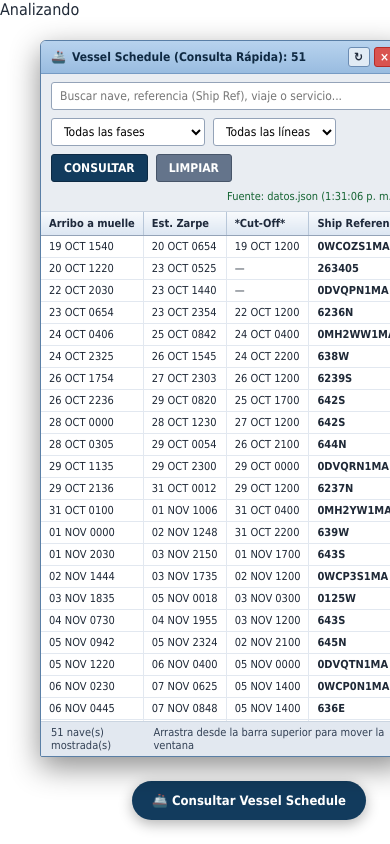
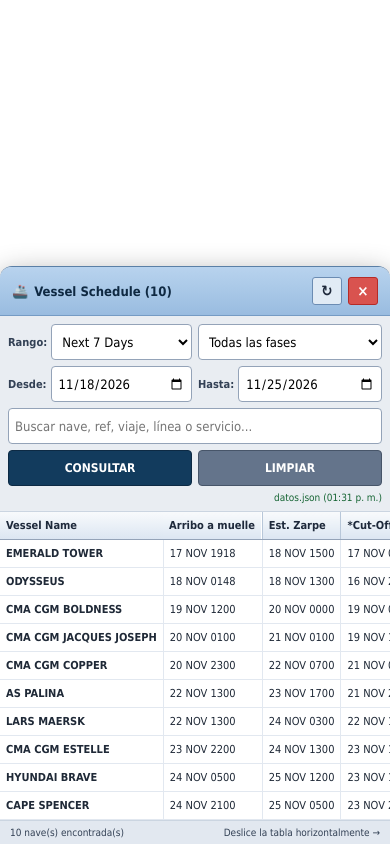
Before and after one commit to darlyjarring/reporteriaportuaria, a plain HTML site: page consulta_naves.html in a window 390 px wide. Drawn offline with Linux system fonts and the light colour scheme.

Commit message:
Refactor consulta_naves.html for layout and style updates
Updated various styles and elements in consulta_naves.html for improved layout and responsiveness. Enhanced the toolbar and button functionalities.

```diff
--- a/consulta_naves.html
+++ b/consulta_naves.html
@@ -2,7 +2,7 @@
 <html lang="es">
 <head>
 <meta charset="UTF-8">
-<meta name="viewport" content="width=device-width, initial-scale=1.0">
+<meta name="viewport" content="width=device-width, initial-scale=1.0, maximum-scale=1.0, user-scalable=no">
 <title>Consulta Flotante - Vessel Schedule</title>
 <style>
   * { box-sizing: border-box; font-family: Tahoma, Arial, sans-serif; }
@@ -15,22 +15,23 @@
   /* Botón flotante disparador */
   .btn-flotante-trigger {
     position: fixed;
-    bottom: 24px;
-    right: 24px;
+    bottom: 20px;
+    right: 20px;
     z-index: 9998;
     background: #123b5d;
     color: #fff;
     border: none;
     border-radius: 50px;
-    padding: 12px 20px;
+    padding: 12px 18px;
     font-size: 13px;
     font-weight: bold;
     cursor: pointer;
-    box-shadow: 0 4px 14px rgba(0,0,0,0.3);
+    box-shadow: 0 4px 14px rgba(0,0,0,0.35);
     display: flex;
     align-items: center;
     gap: 8px;
     transition: transform 0.15s, background 0.15s;
+    touch-action: manipulation;
   }
   .btn-flotante-trigger:hover {
     background: #0d2a44;
@@ -40,10 +41,10 @@
   /* Ventana flotante estilo escritorio / Navis */
   .ventana-flotante {
     position: fixed;
-    top: 40px;
-    left: 40px;
-    width: min(1050px, 94vw);
-    max-height: 85vh;
+    top: 24px;
+    left: 24px;
+    width: min(1140px, 95vw);
+    max-height: 88vh;
     background: #f0f0f0;
     border: 1px solid #5a7fa6;
     border-radius: 6px 6px 2px 2px;
@@ -61,12 +62,13 @@
   .barra-titulo {
     background: linear-gradient(180deg, #b8d3ee 0%, #99bce0 100%);
     border-bottom: 1px solid #759bc4;
-    padding: 6px 10px;
+    padding: 7px 10px;
     display: flex;
     justify-content: space-between;
     align-items: center;
     cursor: move;
     user-select: none;
+    touch-action: none;
   }
   .barra-titulo .titulo-texto {
     font-size: 12px;
@@ -75,20 +77,24 @@
     display: flex;
     align-items: center;
     gap: 6px;
+    overflow: hidden;
+    text-overflow: ellipsis;
+    white-space: nowrap;
   }
   .controles-ventana {
     display: flex;
-    gap: 4px;
+    gap: 6px;
+    flex-shrink: 0;
   }
   .btn-win {
-    width: 22px;
-    height: 20px;
+    width: 24px;
+    height: 22px;
     border: 1px solid #6b8cb3;
     border-radius: 3px;
     background: #e1ebf5;
     color: #1e293b;
     font-weight: bold;
-    font-size: 12px;
+    font-size: 13px;
     line-height: 1;
     cursor: pointer;
     display: flex;
@@ -103,8 +109,8 @@
   }
   .btn-win.cerrar-win:hover { background: #c9302c; }
 
-  /* Barra de herramientas y buscador */
-  .toolbar-busqueda {
+  /* Barra superior estilo Navis N4 */
+  .navis-toolbar {
     background: #e9edf2;
     border-bottom: 1px solid #cbd5e1;
     padding: 8px 10px;
@@ -113,25 +119,36 @@
     gap: 8px;
     align-items: center;
   }
-  .toolbar-busqueda input, .toolbar-busqueda select {
-    height: 28px;
-    padding: 3px 8px;
+  .navis-toolbar label {
+    font-size: 11px;
+    font-weight: bold;
+    color: #334155;
+  }
+  .navis-toolbar select, .navis-toolbar input {
+    height: 30px;
+    padding: 3px 6px;
     border: 1px solid #94a3b8;
-    border-radius: 3px;
+    border-radius: 4px;
     font-size: 12px;
     background: #fff;
   }
-  .toolbar-busqueda input[type="text"] {
-    flex: 1 1 220px;
+  .grupo-filtro {
+    display: flex;
+    align-items: center;
+    gap: 4px;
+  }
+  .grupo-botones {
+    display: flex;
+    gap: 6px;
   }
   .btn-accion {
-    height: 28px;
+    height: 30px;
     padding: 0 12px;
     background: #123b5d;
     color: #fff;
     border: 1px solid #0d2a44;
-    border-radius: 3px;
-    font-size: 12px;
+    border-radius: 4px;
+    font-size: 11px;
     font-weight: bold;
     cursor: pointer;
   }
@@ -140,15 +157,16 @@
     background: #64748b;
     border-color: #475569;
   }
-  .estado-carga {
+  .estado-fuente {
     font-size: 11px;
     color: #475569;
     margin-left: auto;
   }
 
-  /* Tabla estilo Navis N4 */
+  /* Tabla estilo Navis N4 con scroll táctil fluido */
   .tabla-contenedor {
     overflow: auto;
+    -webkit-overflow-scrolling: touch;
     background: #fff;
     flex: 1;
   }
@@ -164,14 +182,28 @@
     background: linear-gradient(180deg, #f8fafc 0%, #dce6f2 100%);
     border-right: 1px solid #b8c7d9;
     border-bottom: 1px solid #94a3b8;
-    padding: 5px 8px;
+    padding: 6px 8px;
     text-align: left;
     font-weight: bold;
     color: #1e293b;
+    z-index: 3;
+  }
+  /* Fijar columna Vessel Name en scroll horizontal para no perder referencia en móvil */
+  thead th.col-fija, tbody td.col-fija {
+    position: sticky;
+    left: 0;
     z-index: 2;
   }
+  thead th.col-fija {
+    z-index: 4;
+    background: linear-gradient(180deg, #f8fafc 0%, #dce6f2 100%);
+  }
+  tbody td.col-fija {
+    background: #fff;
+    box-shadow: 2px 0 4px rgba(0,0,0,0.06);
+  }
   tbody td {
-    padding: 4px 8px;
+    padding: 6px 8px;
     border-right: 1px solid #e2e8f0;
     border-bottom: 1px solid #e2e8f0;
   }
@@ -183,7 +215,6 @@
     color: #fff !important;
   }
 
-  /* Celdas coloreadas por línea/servicio como en Navis */
   .badge-celda {
     font-weight: bold;
     text-align: center;
@@ -191,59 +222,159 @@
   .pie-ventana {
     background: #e2e8f0;
     border-top: 1px solid #cbd5e1;
-    padding: 4px 10px;
+    padding: 5px 10px;
     font-size: 11px;
     color: #334155;
     display: flex;
     justify-content: space-between;
+    align-items: center;
+    gap: 8px;
+  }
+
+  /* --- ADAPTACIÓN RESPONSIVE PARA MÓVIL (PANTALLAS <= 768px) --- */
+  @media (max-width: 768px) {
+    .ventana-flotante {
+      top: auto !important;
+      left: 0 !important;
+      right: 0 !important;
+      bottom: 0 !important;
+      width: 100vw !important;
+      max-height: 92vh;
+      border-radius: 12px 12px 0 0;
+      border-left: none;
+      border-right: none;
+      border-bottom: none;
+    }
+    .barra-titulo {
+      padding: 10px 12px;
+      cursor: default;
+    }
+    .barra-titulo .titulo-texto {
+      font-size: 13px;
+    }
+    .btn-win {
+      width: 30px;
+      height: 28px;
+      font-size: 15px;
+    }
+    .navis-toolbar {
+      padding: 8px;
+      gap: 6px;
+    }
+    .grupo-filtro {
+      flex: 1 1 46%;
+      min-width: 135px;
+    }
+    .grupo-filtro.ancho-completo {
+      flex: 1 1 100%;
+    }
+    .navis-toolbar select, .navis-toolbar input {
+      width: 100% !important;
+      height: 36px;
+      font-size: 13px;
+    }
+    .grupo-botones {
+      flex: 1 1 100%;
+    }
+    .btn-accion {
+      flex: 1;
+      height: 36px;
+      font-size: 12px;
+    }
+    .estado-fuente {
+      width: 100%;
+      margin-left: 0;
+      text-align: right;
+      font-size: 10px;
+    }
+    table {
+      font-size: 11px;
+    }
+    thead th, tbody td {
+      padding: 7px 6px;
+    }
+    .pie-ventana {
+      font-size: 10px;
+      padding: 6px 10px;
+    }
+    .nota-escritorio {
+      display: none;
+    }
+    .btn-flotante-trigger {
+      bottom: 16px;
+      right: 16px;
+      padding: 11px 16px;
+      font-size: 12px;
+    }
   }
 </style>
 </head>
 <body>
 
-<!-- Botón flotante para abrir/cerrar la ventana de consulta -->
+<!-- Botón flotante disparador -->
 <button type="button" class="btn-flotante-trigger" onclick="toggleVentana()">
-  🚢 Consultar Vessel Schedule
+  🚢 Vessel Schedule
 </button>
 
-<!-- Ventana flotante arrastrable -->
+<!-- Ventana flotante principal -->
 <div class="ventana-flotante" id="ventanaSchedule">
   <div class="barra-titulo" id="barraArrastre">
     <div class="titulo-texto">
       <span>🚢</span>
-      <span id="tituloVentana">Vessel Schedule (Consulta Rápida): 0</span>
+      <span id="tituloVentana">Vessel Schedule: 0 naves</span>
     </div>
     <div class="controles-ventana">
-      <button type="button" class="btn-win" title="Actualizar datos" onclick="cargarDatosFlotante()">↻</button>
+      <button type="button" class="btn-win" title="Actualizar" onclick="cargarDatosFlotante()">↻</button>
       <button type="button" class="btn-win cerrar-win" title="Cerrar" onclick="toggleVentana()">×</button>
     </div>
   </div>
 
-  <div class="toolbar-busqueda">
-    <input type="text" id="buscadorTexto" placeholder="Buscar nave, referencia (Ship Ref), viaje o servicio..." oninput="filtrarTabla()">
-    <select id="filtroFase" onchange="filtrarTabla()">
+  <div class="navis-toolbar">
+    <div class="grupo-filtro">
+      <label>Rango:</label>
+      <select id="selectRango" onchange="cambiarRangoFechas()">
+        <option value="7">Next 7 Days</option>
+        <option value="14">Next 14 Days</option>
+        <option value="21">Next 21 Days</option>
+        <option value="-7">Past 7 Days & Future</option>
+        <option value="personalizado">Personalizado</option>
+      </select>
+    </div>
+    <div class="grupo-filtro">
+      <select id="filtroFase" onchange="aplicarConsulta()">
         <option value="">Todas las fases</option>
         <option value="Working">Working (Trabajando)</option>
         <option value="Inbound">Inbound (Por arribar)</option>
         <option value="Departed">Departed (Zarpó)</option>
       </select>
-    <select id="filtroLinea" onchange="filtrarTabla()">
-      <option value="">Todas las líneas</option>
-    </select>
+    </div>
+    <div class="grupo-filtro">
+      <label>Desde:</label>
+      <input type="date" id="fechaInicio" onchange="marcarPersonalizado()">
+    </div>
+    <div class="grupo-filtro">
+      <label>Hasta:</label>
+      <input type="date" id="fechaFin" onchange="marcarPersonalizado()">
+    </div>
+    <div class="grupo-filtro ancho-completo">
+      <input type="text" id="buscadorTexto" placeholder="Buscar nave, ref, viaje, línea o servicio..." oninput="aplicarConsulta()" style="width: 210px;">
+    </div>
+    <div class="grupo-botones">
       <button type="button" class="btn-accion" onclick="cargarDatosFlotante()">CONSULTAR</button>
       <button type="button" class="btn-accion sec" onclick="limpiarFiltros()">LIMPIAR</button>
-    <span class="estado-carga" id="estadoFuente">Conectando a datos.json...</span>
+    </div>
+    <span class="estado-fuente" id="estadoFuente">Cargando...</span>
   </div>
 
   <div class="tabla-contenedor">
     <table>
       <thead>
         <tr>
+          <th class="col-fija">Vessel Name</th>
           <th>Arribo a muelle</th>
           <th>Est. Zarpe</th>
           <th>*Cut-Off*</th>
           <th>Ship Reference</th>
-          <th>Vessel Name</th>
           <th>VLine Op.</th>
           <th>Vessel Service</th>
           <th>Visit Phase</th>
@@ -251,14 +382,15 @@
         </tr>
       </thead>
       <tbody id="cuerpoTabla">
-        <tr><td colspan="9" style="text-align:center;padding:20px;">Cargando itinerario...</td></tr>
+        <tr><td colspan="9" style="text-align:center;padding:20px;">Cargando itinerario de naves...</td></tr>
       </tbody>
     </table>
   </div>
 
   <div class="pie-ventana">
-    <span id="contadorRegistros">0 naves encontradas</span>
-    <span>Arrastra desde la barra superior para mover la ventana</span>
+    <span id="contadorRegistros">0 naves mostradas</span>
+    <span class="nota-escritorio">Arrastre desde la barra superior para mover</span>
+    <span>Deslice la tabla horizontalmente →</span>
   </div>
 </div>
 
@@ -313,6 +445,44 @@ function formatoNavis(valor) {
   return `${dia} ${mes} ${hh}${mm}`;
 }
 
+function fechaLocalInput(d) {
+  return `${d.getFullYear()}-${String(d.getMonth()+1).padStart(2,'0')}-${String(d.getDate()).padStart(2,'0')}`;
+}
+
+function inicializarFechasPorDefecto() {
+  const hoy = new Date();
+  const fin = new Date(hoy);
+  fin.setDate(fin.getDate() + 7);
+  document.getElementById('fechaInicio').value = fechaLocalInput(hoy);
+  document.getElementById('fechaFin').value = fechaLocalInput(fin);
+}
+
+function marcarPersonalizado() {
+  document.getElementById('selectRango').value = 'personalizado';
+  aplicarConsulta();
+}
+
+function cambiarRangoFechas() {
+  const val = document.getElementById('selectRango').value;
+  if (val === 'personalizado') return;
+
+  const hoy = new Date();
+  const inicio = new Date(hoy);
+  const fin = new Date(hoy);
+  const dias = parseInt(val, 10);
+
+  if (dias < 0) {
+    inicio.setDate(inicio.getDate() + dias);
+    fin.setDate(fin.getDate() + 14);
+  } else {
+    fin.setDate(fin.getDate() + dias);
+  }
+
+  document.getElementById('fechaInicio').value = fechaLocalInput(inicio);
+  document.getElementById('fechaFin').value = fechaLocalInput(fin);
+  aplicarConsulta();
+}
+
 function normalizarRegistro(x) {
   x = x || {};
   const rawNave = String(x.nave ?? x.Nave ?? x.nombre ?? '').trim();
@@ -352,9 +522,18 @@ function obtenerVisitPhase(n) {
   return 'Inbound';
 }
 
+function rangoFechasNave(n) {
+  const puntos = [parseFecha(n.etb), parseFecha(n.ata), parseFecha(n.etd), parseFecha(n.atd)].filter(Boolean);
+  if (!puntos.length) return null;
+  const inicio = new Date(Math.min(...puntos.map(x => x.getTime())));
+  let fin = new Date(Math.max(...puntos.map(x => x.getTime())));
+  if (obtenerVisitPhase(n) === 'Working' && !parseFecha(n.atd) && fin < new Date()) fin = new Date();
+  return { inicio, fin };
+}
+
 async function cargarDatosFlotante() {
   const est = document.getElementById('estadoFuente');
-  est.textContent = 'Actualizando datos.json...';
+  est.textContent = 'Actualizando...';
   try {
     const r = await fetch('datos.json?ts=' + Date.now(), { cache: 'no-store' });
     if (!r.ok) throw new Error('HTTP ' + r.status);
@@ -362,52 +541,53 @@ async function cargarDatosFlotante() {
     const arr = Array.isArray(j) ? j : (j.naves || j.NAVES || j.data || j.datos || []);
     if (!Array.isArray(arr) || !arr.length) throw new Error('Sin registros');
     NAVES_DATA = arr.map(normalizarRegistro);
-    est.textContent = `Fuente: datos.json (${new Date().toLocaleTimeString('es-EC')})`;
+    est.textContent = `datos.json (${new Date().toLocaleTimeString('es-EC', {hour:'2-digit', minute:'2-digit'})})`;
     est.style.color = '#166534';
   } catch (e) {
     NAVES_DATA = NAVES_RESPALDO.map(normalizarRegistro);
-    est.textContent = 'Modo respaldo (sin datos.json local)';
+    est.textContent = 'Modo respaldo';
     est.style.color = '#b91c1c';
   }
-  poblarSelectLineas();
-  filtrarTabla();
+  aplicarConsulta();
 }
 
-function poblarSelectLineas() {
-  const sel = document.getElementById('filtroLinea');
-  const actual = sel.value;
-  const lineas = [...new Set(NAVES_DATA.map(n => n.linea).filter(Boolean))].sort();
-  sel.innerHTML = '<option value="">Todas las líneas</option>' +
-    lineas.map(l => `<option value="${l}">${l}</option>`).join('');
-  sel.value = actual;
-}
-
-function filtrarTabla() {
+function aplicarConsulta() {
+  const ds = document.getElementById('fechaInicio').value;
+  const hs = document.getElementById('fechaFin').value;
   const q = document.getElementById('buscadorTexto').value.toUpperCase().trim();
   const fase = document.getElementById('filtroFase').value;
-  const linea = document.getElementById('filtroLinea').value;
+
+  if (!ds || !hs) return;
+  const inicioFiltro = new Date(ds + 'T00:00:00-05:00');
+  const finFiltro = new Date(hs + 'T23:59:59-05:00');
 
   const filtrados = NAVES_DATA.filter(n => {
     const vPhase = obtenerVisitPhase(n);
     if (fase && vPhase !== fase) return false;
-    if (linea && n.linea !== linea) return false;
+
+    const rango = rangoFechasNave(n);
+    if (rango) {
+      const seCruza = rango.fin >= inicioFiltro && rango.inicio <= finFiltro;
+      if (!seCruza && vPhase !== 'Working') return false;
+    }
+
     if (q) {
       const texto = `${n.shipRef} ${n.vesselName} ${n.viaje} ${n.linea} ${n.servicio} ${n.origen} ${n.destino}`.toUpperCase();
       if (!texto.includes(q)) return false;
     }
     return true;
-  }).sort((a, b) => (parseFecha(a.etb) || 0) - (parseFecha(b.etb) || 0));
+  }).sort((a, b) => (parseFecha(a.etb) || parseFecha(a.ata) || 0) - (parseFecha(b.etb) || parseFecha(b.ata) || 0));
 
   renderizarTabla(filtrados);
 }
 
 function renderizarTabla(lista) {
   const tbody = document.getElementById('cuerpoTabla');
-  document.getElementById('tituloVentana').textContent = `Vessel Schedule (Consulta Rápida): ${lista.length}`;
-  document.getElementById('contadorRegistros').textContent = `${lista.length} nave(s) mostrada(s)`;
+  document.getElementById('tituloVentana').textContent = `Vessel Schedule (${lista.length})`;
+  document.getElementById('contadorRegistros').textContent = `${lista.length} nave(s) encontrada(s)`;
 
   if (!lista.length) {
-    tbody.innerHTML = '<tr><td colspan="9" style="text-align:center;padding:18px;color:#64748b;">No se encontraron naves con ese criterio de búsqueda.</td></tr>';
+    tbody.innerHTML = '<tr><td colspan="9" style="text-align:center;padding:18px;color:#64748b;">No hay naves en este rango de fechas. Pruebe ampliando a 14 o 21 días.</td></tr>';
     return;
   }
 
@@ -419,11 +599,11 @@ function renderizarTabla(lista) {
     const zarpe = n.atd ? formatoNavis(n.atd) : formatoNavis(n.etd);
 
     return `<tr onclick="seleccionarFila(this)">
+      <td class="col-fija" style="font-weight:bold;">${n.vesselName}</td>
       <td>${arribo}</td>
       <td>${zarpe}</td>
       <td>${formatoNavis(n.cutoff)}</td>
-      <td style="font-weight:bold;">${n.shipRef || n.viaje || '—'}</td>
-      <td>${n.vesselName}</td>
+      <td>${n.shipRef || n.viaje || '—'}</td>
       <td class="badge-celda" style="background:${cLin.bg};color:${cLin.fg};">${n.linea || '—'}</td>
       <td class="badge-celda" style="background:${cSrv.bg};color:${cSrv.fg};">${n.servicio || '—'}</td>
       <td><strong>${phase}</strong></td>
@@ -440,22 +620,22 @@ function seleccionarFila(tr) {
 function limpiarFiltros() {
   document.getElementById('buscadorTexto').value = '';
   document.getElementById('filtroFase').value = '';
-  document.getElementById('filtroLinea').value = '';
-  filtrarTabla();
+  document.getElementById('selectRango').value = '7';
+  cambiarRangoFechas();
 }
 
 function toggleVentana() {
   document.getElementById('ventanaSchedule').classList.toggle('oculta');
 }
 
-/* Hacer arrastrable la ventana flotante */
+/* Arrastrar ventana flotante (solo escritorio) */
 (function hacerArrastrable() {
   const win = document.getElementById('ventanaSchedule');
   const bar = document.getElementById('barraArrastre');
   let arrastrando = false, offsetX = 0, offsetY = 0;
 
   bar.addEventListener('mousedown', (e) => {
-    if (e.target.tagName === 'BUTTON') return;
+    if (window.innerWidth <= 768 || e.target.tagName === 'BUTTON') return;
     arrastrando = true;
     const rect = win.getBoundingClientRect();
     offsetX = e.clientX - rect.left;
@@ -473,8 +653,8 @@ function toggleVentana() {
   document.addEventListener('mouseup', () => { arrastrando = false; });
 })();
 
+inicializarFechasPorDefecto();
 cargarDatosFlotante();
 </script>
 </body>
 </html>
-Analizando
```
Lines whose indentation alone changed are shown as unchanged.
